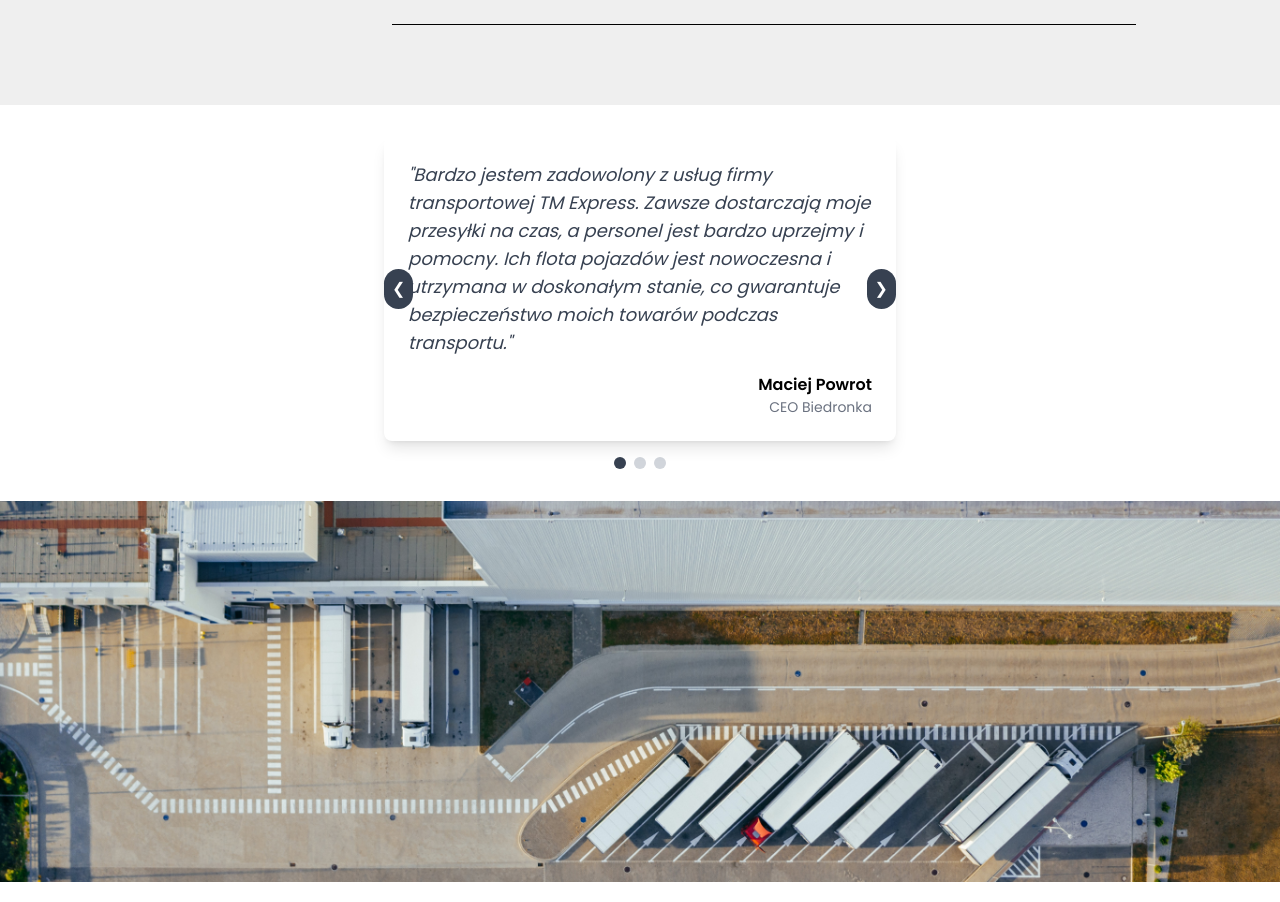
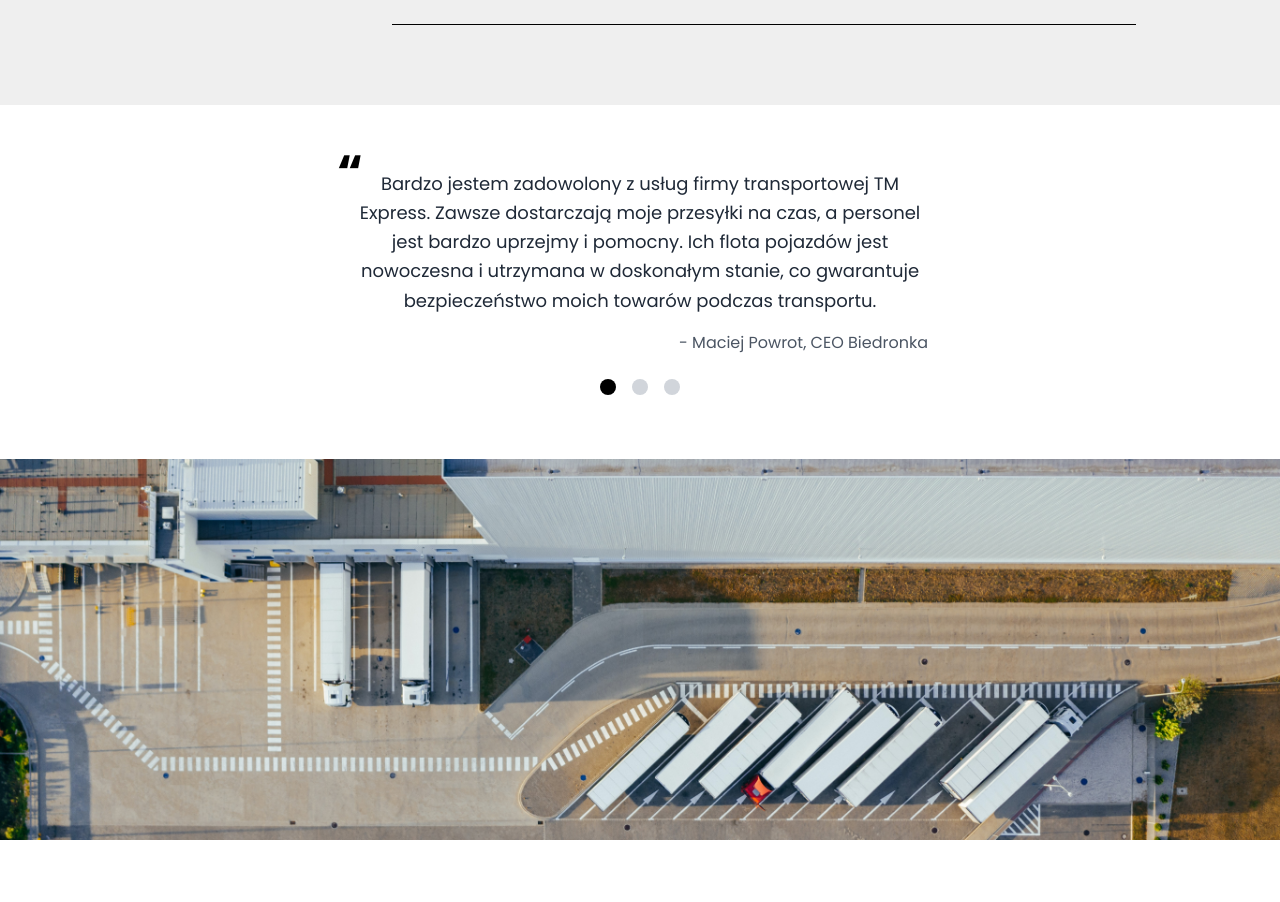
Before and after one commit to MarekSwiechowicz/tmexpress, a Next.js app: page / in a window 1280 px wide. Shown: the part 2169-3071 px from the top of the page. Built offline with nearby package versions, Linux system fonts and the light colour scheme.

Commit message:
carrousel

```diff
--- a/app/page.tsx
+++ b/app/page.tsx
@@ -24,7 +24,10 @@ export default function Home() {
         </WrapperComponent>
         <Truck></Truck>
         <Uslugi></Uslugi>
-        <TestimonialCarusel></TestimonialCarusel>
+        <WrapperComponent>
+          <TestimonialCarusel></TestimonialCarusel>
+        </WrapperComponent>
+
         <ParkingImage></ParkingImage>
         <WrapperComponent>
           <Partners></Partners>
--- /dev/null
+++ b/components/EmblaCarouselDotButton.tsx
@@ -0,0 +1,62 @@
+import React, {
+  ComponentPropsWithRef,
+  useCallback,
+  useEffect,
+  useState,
+} from "react";
+import { EmblaCarouselType } from "embla-carousel";
+
+type UseDotButtonType = {
+  selectedIndex: number;
+  scrollSnaps: number[];
+  onDotButtonClick: (index: number) => void;
+};
+
+export const useDotButton = (
+  emblaApi: EmblaCarouselType | undefined
+): UseDotButtonType => {
+  const [selectedIndex, setSelectedIndex] = useState(0);
+  const [scrollSnaps, setScrollSnaps] = useState<number[]>([]);
+
+  const onDotButtonClick = useCallback(
+    (index: number) => {
+      if (!emblaApi) return;
+      emblaApi.scrollTo(index);
+    },
+    [emblaApi]
+  );
+
+  const onInit = useCallback((emblaApi: EmblaCarouselType) => {
+    setScrollSnaps(emblaApi.scrollSnapList());
+  }, []);
+
+  const onSelect = useCallback((emblaApi: EmblaCarouselType) => {
+    setSelectedIndex(emblaApi.selectedScrollSnap());
+  }, []);
+
+  useEffect(() => {
+    if (!emblaApi) return;
+
+    onInit(emblaApi);
+    onSelect(emblaApi);
+    emblaApi.on("reInit", onInit).on("reInit", onSelect).on("select", onSelect);
+  }, [emblaApi, onInit, onSelect]);
+
+  return {
+    selectedIndex,
+    scrollSnaps,
+    onDotButtonClick,
+  };
+};
+
+type PropType = ComponentPropsWithRef<"button">;
+
+export const DotButton: React.FC<PropType> = (props) => {
+  const { children, ...restProps } = props;
+
+  return (
+    <button type="button" {...restProps}>
+      {children}
+    </button>
+  );
+};
--- a/components/TestimonialCarusel.tsx
+++ b/components/TestimonialCarusel.tsx
@@ -1,81 +1,70 @@
 "use client";
-import { useState } from "react";
+import React, { useState, useEffect } from "react";
 
+export default function TestimonialCarousel() {
+  // Array of testimonials
   const testimonials = [
     {
-    quote:
-      "Bardzo jestem zadowolony z usług firmy transportowej TM Express. Zawsze dostarczają moje przesyłki na czas, a personel jest bardzo uprzejmy i pomocny. Ich flota pojazdów jest nowoczesna i utrzymana w doskonałym stanie, co gwarantuje bezpieczeństwo moich towarów podczas transportu.",
-    name: "Maciej Powrot",
-    position: "CEO Biedronka",
+      text: "Bardzo jestem zadowolony z usług firmy transportowej TM Express. Zawsze dostarczają moje przesyłki na czas, a personel jest bardzo uprzejmy i pomocny. Ich flota pojazdów jest nowoczesna i utrzymana w doskonałym stanie, co gwarantuje bezpieczeństwo moich towarów podczas transportu.",
+      author: "- Maciej Powrot, CEO Biedronka",
     },
     {
-    quote:
-      "Firma TM Express zawsze wykonuje zlecenia na czas. Ich usługi transportowe są niezawodne i polecam je każdemu.",
-    name: "Anna Kowalska",
-    position: "Manager, ABC Company",
+      text: "Dzięki TM Express moje przesyłki zawsze docierają na czas. Flota ich pojazdów to najlepsze, co spotkało moją firmę w zakresie transportu.",
+      author: "- Anna Kowalska, Logistics Manager",
     },
     {
-    quote:
-      "Niezawodna obsługa i wyjątkowo uprzejma obsługa klienta. Z TM Express współpracuję od lat i jestem bardzo zadowolony.",
-    name: "Jan Nowak",
-    position: "Logistics Head, XYZ Corp",
+      text: "Firma TM Express to gwarancja jakości. Od lat korzystam z ich usług i nigdy się nie zawiodłem. Bardzo polecam.",
+      author: "- Jan Nowak, Owner of Nowak Co.",
     },
   ];
 
-export default function TestimonialCarousel() {
-  const [currentSlide, setCurrentSlide] = useState(0);
+  // State for the currently active testimonial
+  const [activeIndex, setActiveIndex] = useState(0);
+  const [fade, setFade] = useState(true); // Control fade effect
 
-  const nextSlide = () => {
-    setCurrentSlide((prev) =>
-      prev === testimonials.length - 1 ? 0 : prev + 1
-    );
-  };
-
-  const prevSlide = () => {
-    setCurrentSlide((prev) =>
-      prev === 0 ? testimonials.length - 1 : prev - 1
-    );
+  // Function to switch testimonials when a button is clicked
+  const handleButtonClick = (index) => {
+    setFade(false); // Start fading out
+    setTimeout(() => {
+      setActiveIndex(index); // Update testimonial
+      setFade(true); // Fade in
+    }, 300); // Sync with the fade-out duration
   };
 
   return (
-    <div className="max-w-lg mx-auto py-8">
-      <div className="relative">
-        <div className="p-6 bg-white rounded-lg shadow-lg">
-          <blockquote className="text-lg italic text-gray-700">
-            &quot;{testimonials[currentSlide].quote}&quot;
-          </blockquote>
-          <div className="mt-4 text-right">
-            <p className="font-semibold">{testimonials[currentSlide].name}</p>
-            <p className="text-sm text-gray-500">
-              {testimonials[currentSlide].position}
+    <div className="flex justify-center items-center pt-16 pb-16">
+      <div className="relative max-w-xl text-center">
+        {/* Quote Mark */}
+        <div className="absolute text-5xl font-bold text-black top-[-20px] left-[-15px]">
+          “
+        </div>
+        {/* Testimonial Text with Fade Animation */}
+        <div
+          className={`transition-opacity duration-500 ${
+            fade ? "opacity-100" : "opacity-0"
+          }`}
+        >
+          <p className="text-lg leading-relaxed text-gray-800">
+            {testimonials[activeIndex].text}
+          </p>
+          {/* Author */}
+          <p className="text-right mt-4 text-gray-600">
+            {testimonials[activeIndex].author}
           </p>
         </div>
+
+        {/* Dots/Buttons for switching testimonials */}
+        <div className="flex space-x-4 mt-6 justify-center">
+          {testimonials.map((_, index) => (
+            <div
+              key={index}
+              className={`w-4 h-4 rounded-full cursor-pointer ${
+                index === activeIndex ? "bg-black" : "bg-gray-300"
+              }`}
+              onClick={() => handleButtonClick(index)} // Switch to corresponding testimonial on click
+            ></div>
+          ))}
         </div>
-
-        <button
-          className="absolute top-1/2 transform -translate-y-1/2 left-0 bg-gray-700 text-white p-2 rounded-full"
-          onClick={prevSlide}
-        >
-          &#10094;
-        </button>
-        <button
-          className="absolute top-1/2 transform -translate-y-1/2 right-0 bg-gray-700 text-white p-2 rounded-full"
-          onClick={nextSlide}
-        >
-          &#10095;
-        </button>
-      </div>
-
-      <div className="mt-4 flex justify-center space-x-2">
-        {testimonials.map((_, index) => (
-          <button
-            key={index}
-            onClick={() => setCurrentSlide(index)}
-            className={`w-3 h-3 rounded-full ${
-              index === currentSlide ? "bg-gray-700" : "bg-gray-300"
-            }`}
-          />
-        ))}
       </div>
     </div>
   );
--- /dev/null
+++ b/components/TestimonialCarusel2.tsx
@@ -0,0 +1,82 @@
+"use client";
+import { useState } from "react";
+
+const testimonials = [
+  {
+    quote:
+      "Bardzo jestem zadowolony z usług firmy transportowej TM Express. Zawsze dostarczają moje przesyłki na czas, a personel jest bardzo uprzejmy i pomocny. Ich flota pojazdów jest nowoczesna i utrzymana w doskonałym stanie, co gwarantuje bezpieczeństwo moich towarów podczas transportu.",
+    name: "Maciej Powrot",
+    position: "CEO Biedronka",
+  },
+  {
+    quote:
+      "Firma TM Express zawsze wykonuje zlecenia na czas. Ich usługi transportowe są niezawodne i polecam je każdemu.",
+    name: "Anna Kowalska",
+    position: "Manager, ABC Company",
+  },
+  {
+    quote:
+      "Niezawodna obsługa i wyjątkowo uprzejma obsługa klienta. Z TM Express współpracuję od lat i jestem bardzo zadowolony.",
+    name: "Jan Nowak",
+    position: "Logistics Head, XYZ Corp",
+  },
+];
+
+export default function TestimonialCarousel() {
+  const [currentSlide, setCurrentSlide] = useState(0);
+
+  const nextSlide = () => {
+    setCurrentSlide((prev) =>
+      prev === testimonials.length - 1 ? 0 : prev + 1
+    );
+  };
+
+  const prevSlide = () => {
+    setCurrentSlide((prev) =>
+      prev === 0 ? testimonials.length - 1 : prev - 1
+    );
+  };
+
+  return (
+    <div className="max-w-lg mx-auto py-8">
+      <div className="relative">
+        <div className="p-6 bg-white rounded-lg shadow-lg">
+          <blockquote className="text-lg italic text-gray-700">
+            &quot;{testimonials[currentSlide].quote}&quot;
+          </blockquote>
+          <div className="mt-4 text-right">
+            <p className="font-semibold">{testimonials[currentSlide].name}</p>
+            <p className="text-sm text-gray-500">
+              {testimonials[currentSlide].position}
+            </p>
+          </div>
+        </div>
+
+        <button
+          className="absolute top-1/2 transform -translate-y-1/2 left-0 bg-gray-700 text-white p-2 rounded-full"
+          onClick={prevSlide}
+        >
+          &#10094;
+        </button>
+        <button
+          className="absolute top-1/2 transform -translate-y-1/2 right-0 bg-gray-700 text-white p-2 rounded-full"
+          onClick={nextSlide}
+        >
+          &#10095;
+        </button>
+      </div>
+
+      <div className="mt-4 flex justify-center space-x-2">
+        {testimonials.map((_, index) => (
+          <button
+            key={index}
+            onClick={() => setCurrentSlide(index)}
+            className={`w-3 h-3 rounded-full ${
+              index === currentSlide ? "bg-gray-700" : "bg-gray-300"
+            }`}
+          />
+        ))}
+      </div>
+    </div>
+  );
+}
--- a/package.json
+++ b/package.json
@@ -9,6 +9,8 @@
     "lint": "next lint"
   },
   "dependencies": {
+    "embla-carousel-autoplay": "^8.3.0",
+    "embla-carousel-react": "^8.3.0",
     "next": "14.2.13",
     "react": "^18",
     "react-dom": "^18",
```
Also changed, not shown: public/images/cytat.png (added), 1 other file (tests, documents, lock files or other folders). Lines whose indentation alone changed are shown as unchanged.
